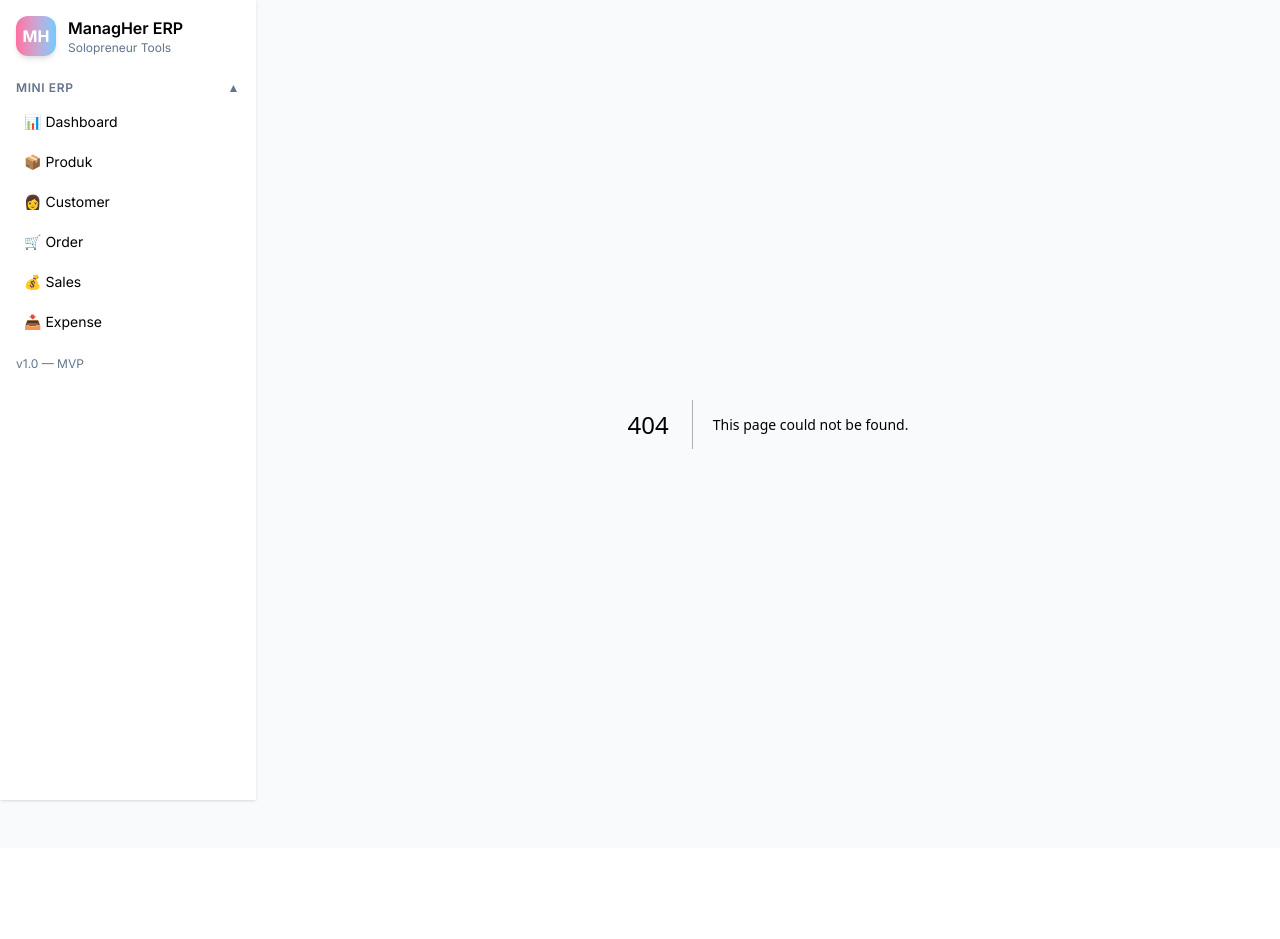
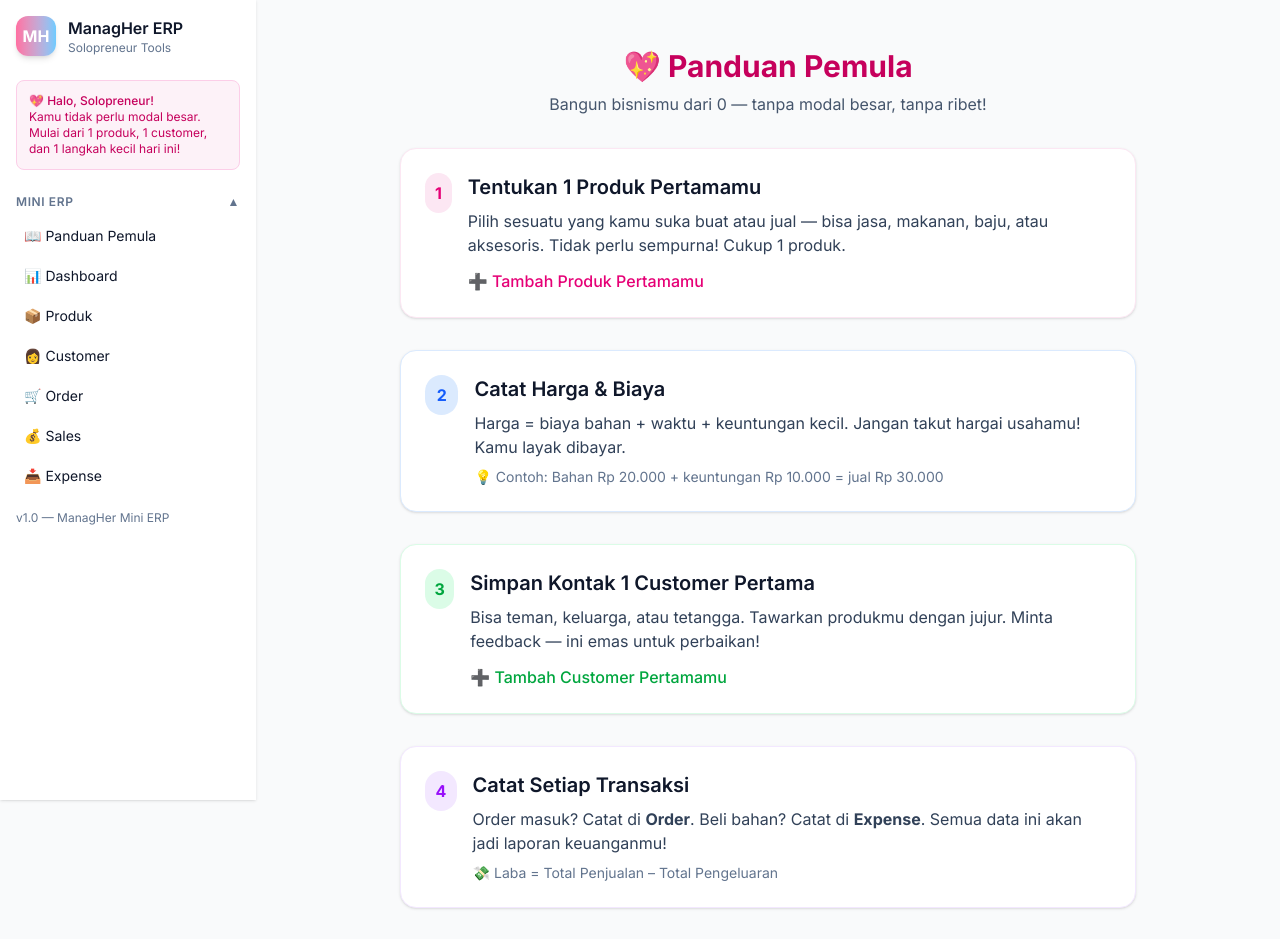
Before and after one commit to dwikarunia0001/managher-mini-erp-nextjs-pi25, a Next.js app: page /erp/guide in a window 1280 px wide. Before the commit this address had no page. Shown: the top 939 px of the page. Before the commit the page ends 848 px from the top, so only its background shows below. Built offline with nearby package versions, Linux system fonts and the light colour scheme.

Commit message:
add new Guide page

```diff
--- a/src/app/erp/expenses/page.js
+++ b/src/app/erp/expenses/page.js
@@ -40,7 +40,7 @@ export default function ExpensesPage() {
   const totalExpenses = expenses.reduce((sum, e) => sum + (e.total || 0), 0);
 
   return (
-    <div className="max-w-7xl mx-auto px-4 lg:px-6">
+    <div className="lg:w-[970px] px-4 lg:px-6">
       <div className="flex flex-col sm:flex-row sm:items-center sm:justify-between gap-4 mb-6">
         <h1 className="text-2xl font-bold text-slate-800">📥 Pengeluaran</h1>
         <button
--- /dev/null
+++ b/src/app/erp/guide/page.js
@@ -0,0 +1,102 @@
+'use client';
+
+import Link from 'next/link';
+
+export default function GuidePage() {
+  return (
+    <div className="max-w-3xl mx-auto px-4 py-6">
+      <div className="text-center mb-8">
+        <h1 className="text-3xl font-bold text-pink-700">💖 Panduan Pemula</h1>
+        <p className="text-slate-600 mt-2">
+          Bangun bisnismu dari 0 — tanpa modal besar, tanpa ribet!
+        </p>
+      </div>
+
+      <div className="space-y-8">
+        {/* Langkah 1 */}
+        <div className="bg-white p-6 rounded-2xl border border-pink-100 shadow-sm">
+          <div className="flex items-start gap-4">
+            <div className="w-10 h-10 rounded-full bg-pink-100 flex items-center justify-center text-pink-600 font-bold">1</div>
+            <div>
+              <h2 className="text-xl font-semibold">Tentukan 1 Produk Pertamamu</h2>
+              <p className="text-slate-700 mt-2">
+                Pilih sesuatu yang kamu suka buat atau jual — bisa jasa, makanan, baju, atau aksesoris.
+                Tidak perlu sempurna! Cukup 1 produk.
+              </p>
+              <Link href="/erp/products" className="mt-3 inline-block text-pink-600 hover:text-pink-800 font-medium">
+                ➕ Tambah Produk Pertamamu
+              </Link>
+            </div>
+          </div>
+        </div>
+
+        {/* Langkah 2 */}
+        <div className="bg-white p-6 rounded-2xl border border-blue-100 shadow-sm">
+          <div className="flex items-start gap-4">
+            <div className="w-10 h-10 rounded-full bg-blue-100 flex items-center justify-center text-blue-600 font-bold">2</div>
+            <div>
+              <h2 className="text-xl font-semibold">Catat Harga & Biaya</h2>
+              <p className="text-slate-700 mt-2">
+                Harga = biaya bahan + waktu + keuntungan kecil.
+                Jangan takut hargai usahamu! Kamu layak dibayar.
+              </p>
+              <p className="text-sm text-slate-500 mt-2">
+                💡 Contoh: Bahan Rp 20.000 + keuntungan Rp 10.000 = jual Rp 30.000
+              </p>
+            </div>
+          </div>
+        </div>
+
+        {/* Langkah 3 */}
+        <div className="bg-white p-6 rounded-2xl border border-green-100 shadow-sm">
+          <div className="flex items-start gap-4">
+            <div className="w-10 h-10 rounded-full bg-green-100 flex items-center justify-center text-green-600 font-bold">3</div>
+            <div>
+              <h2 className="text-xl font-semibold">Simpan Kontak 1 Customer Pertama</h2>
+              <p className="text-slate-700 mt-2">
+                Bisa teman, keluarga, atau tetangga. Tawarkan produkmu dengan jujur.
+                Minta feedback — ini emas untuk perbaikan!
+              </p>
+              <Link href="/erp/customers" className="mt-3 inline-block text-green-600 hover:text-green-800 font-medium">
+                ➕ Tambah Customer Pertamamu
+              </Link>
+            </div>
+          </div>
+        </div>
+
+        {/* Langkah 4 */}
+        <div className="bg-white p-6 rounded-2xl border border-purple-100 shadow-sm">
+          <div className="flex items-start gap-4">
+            <div className="w-10 h-10 rounded-full bg-purple-100 flex items-center justify-center text-purple-600 font-bold">4</div>
+            <div>
+              <h2 className="text-xl font-semibold">Catat Setiap Transaksi</h2>
+              <p className="text-slate-700 mt-2">
+                Order masuk? Catat di <strong>Order</strong>.
+                Beli bahan? Catat di <strong>Expense</strong>.
+                Semua data ini akan jadi laporan keuanganmu!
+              </p>
+              <p className="text-sm text-slate-500 mt-2">
+                💸 Laba = Total Penjualan – Total Pengeluaran
+              </p>
+            </div>
+          </div>
+        </div>
+
+        {/* Penutup */}
+        <div className="text-center bg-gradient-to-r from-pink-50 to-purple-50 p-6 rounded-2xl border border-pink-200">
+          <p className="text-pink-700 font-medium">
+            ✨ Kamu tidak sendiri.
+            <br />
+            <span className="font-normal">10.000+ solopreneur perempuan mulai dari 1 langkah kecil — seperti ini.</span>
+          </p>
+          <Link
+            href="/erp/dashboard"
+            className="mt-4 inline-block px-6 py-2 bg-gradient-to-r from-pink-500 to-purple-500 text-white rounded-lg font-medium"
+          >
+            Mulai Sekarang →
+          </Link>
+        </div>
+      </div>
+    </div>
+  );
+}
--- a/src/components/Sidebar.jsx
+++ b/src/components/Sidebar.jsx
@@ -11,7 +11,6 @@ export default function Sidebar() {
 
   const isActive = (path) => pathname === path;
 
-  // Tutup sidebar mobile saat resize ke desktop
   useEffect(() => {
     const handleResize = () => {
       if (window.innerWidth >= 1024) {
@@ -30,7 +29,6 @@ export default function Sidebar() {
 
   return (
     <>
-      {/* Overlay Mobile */}
       {isMobileOpen && (
         <div
           className="fixed inset-0 bg-black/50 z-40 lg:hidden"
@@ -38,13 +36,13 @@ export default function Sidebar() {
         />
       )}
 
-      {/* Sidebar */}
       <aside
         className={`fixed top-0 left-0 h-full w-64 bg-white shadow-sm p-4 z-50 transition-transform duration-220 ease-in-out
           ${isMobileOpen ? 'translate-x-0' : '-translate-x-full'}
           lg:translate-x-0 lg:z-10 lg:block
         `}
       >
+        {/* Logo & Brand */}
         <div className="flex items-center gap-3 mb-6">
           <div className="w-10 h-10 rounded-xl bg-gradient-to-r from-[#ff6fa2] to-[#6ecbff] grid place-items-center text-white font-bold shadow-md">
             MH
@@ -53,6 +51,17 @@ export default function Sidebar() {
             <div className="font-semibold">ManagHer ERP</div>
             <div className="text-xs text-slate-500">Solopreneur Tools</div>
           </div>
+        </div>
+
+        {/* 💖 Panduan untuk Pemula (SELALU TAMPIL) */}
+        <div className="mb-6 p-3 bg-pink-50 rounded-lg border border-pink-200">
+          <p className="text-xs text-pink-700 font-medium">
+            💖 Halo, Solopreneur!
+            <br />
+            <span className="font-normal">
+              Kamu tidak perlu modal besar. Mulai dari 1 produk, 1 customer, dan 1 langkah kecil hari ini!
+            </span>
+          </p>
         </div>
 
         {/* Mini ERP */}
@@ -66,6 +75,15 @@ export default function Sidebar() {
           </button>
           {erpOpen && (
             <ul className="mt-2 space-y-1 text-sm">
+              <li>
+                <Link
+                  href="/erp/guide"
+                  className={`flex items-center gap-3 p-2 rounded-lg ${isActive('/guide') ? 'bg-pink-50 text-pink-700' : 'hover:bg-slate-100'}`}
+                  onClick={closeMobile}
+                >
+                  📖 Panduan Pemula
+                </Link>
+              </li>
               <li>
                 <Link
                   href="/erp/dashboard"
@@ -124,7 +142,10 @@ export default function Sidebar() {
           )}
         </div>
 
-        <div className="mt-auto pt-4 text-xs text-slate-500">v1.0 — MVP</div>
+        {/* Kalimat Penutup */}
+        <div className="mt-auto pt-4 text-xs text-slate-500">
+          <p className="mb-1">v1.0 — ManagHer Mini ERP</p>
+        </div>
       </aside>
 
       {/* Mobile Toggle Button */}
```
